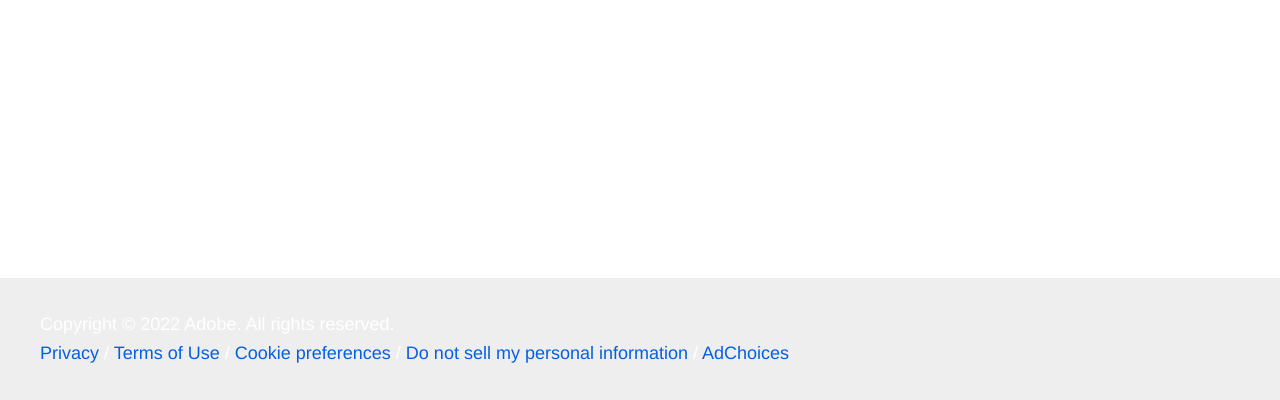
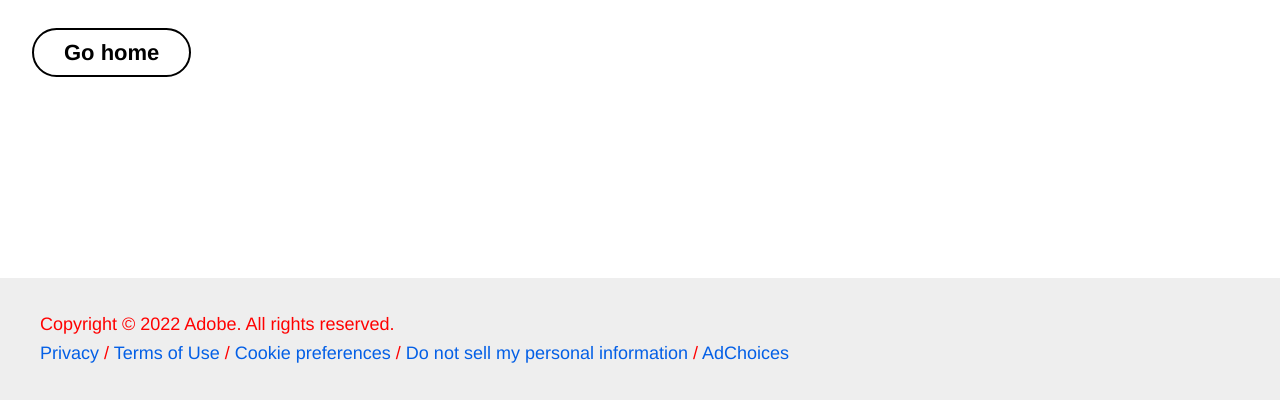
Before and after one commit to jkribeiro/franklin-demo, a website with bundled scripts: page 404.html in a window 1280 px wide. Shown: the part 522-922 px from the top of the page. Built offline with nearby package versions, Linux system fonts and the light colour scheme; files whose address does not match are found by name.

Commit message:
Update styles.css

```diff
--- a/styles/styles.css
+++ b/styles/styles.css
@@ -17,7 +17,7 @@
   --background-color: #fff;
   --overlay-background-color: #eee;
   --highlight-background-color: #ccc;
-  --text-color: #fff;
+  --text-color: #000;
   --h1-color: #190f46;
 
   /* fonts */
@@ -90,6 +90,7 @@ h6 { font-size: var(--heading-font-size-xs) }
 p, dl, ol, ul, pre, blockquote {
   margin-top: 1em;
   margin-bottom: 1em;
+  color: red;
 }
 
 hr {
```
